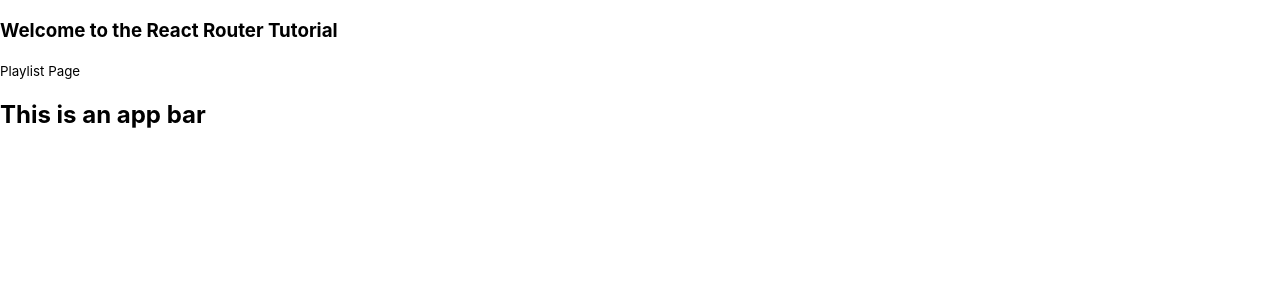
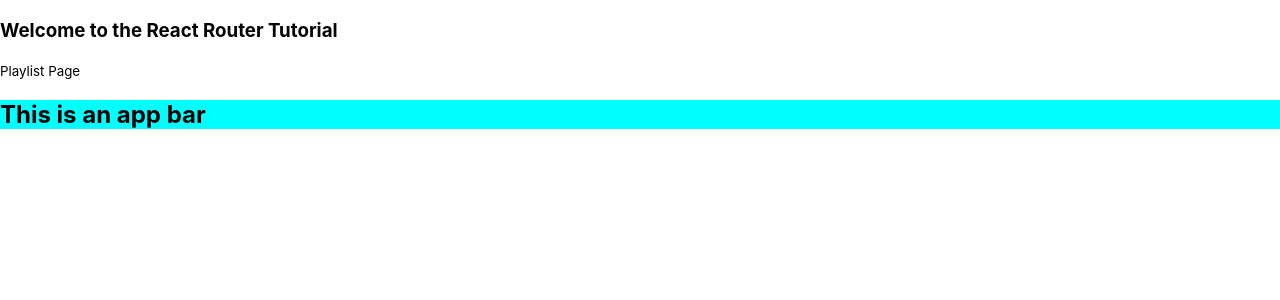
Before and after one commit to helagro/fria-play, a React (Create React App) app: page / in a window 1280 px wide. Shown: the top 300 px of the page. Built offline with nearby package versions, Linux system fonts and the light colour scheme.

Commit message:
component styling

```diff
--- a/src/components/mobile-app-bar.jsx
+++ b/src/components/mobile-app-bar.jsx
@@ -1,8 +1,9 @@
 import React, { FunctionComponent } from 'react';
+import "./style/mobile-app-bar.css"
 
 function MobileAppBar(){
     return (
-        <div>
+        <div className="appBarBar">
             <h2>
                 This is an app bar
             </h2>
--- /dev/null
+++ b/src/components/style/mobile-app-bar.css
@@ -0,0 +1,3 @@
+.appBarBar{
+    background-color: aqua;
+}
```
